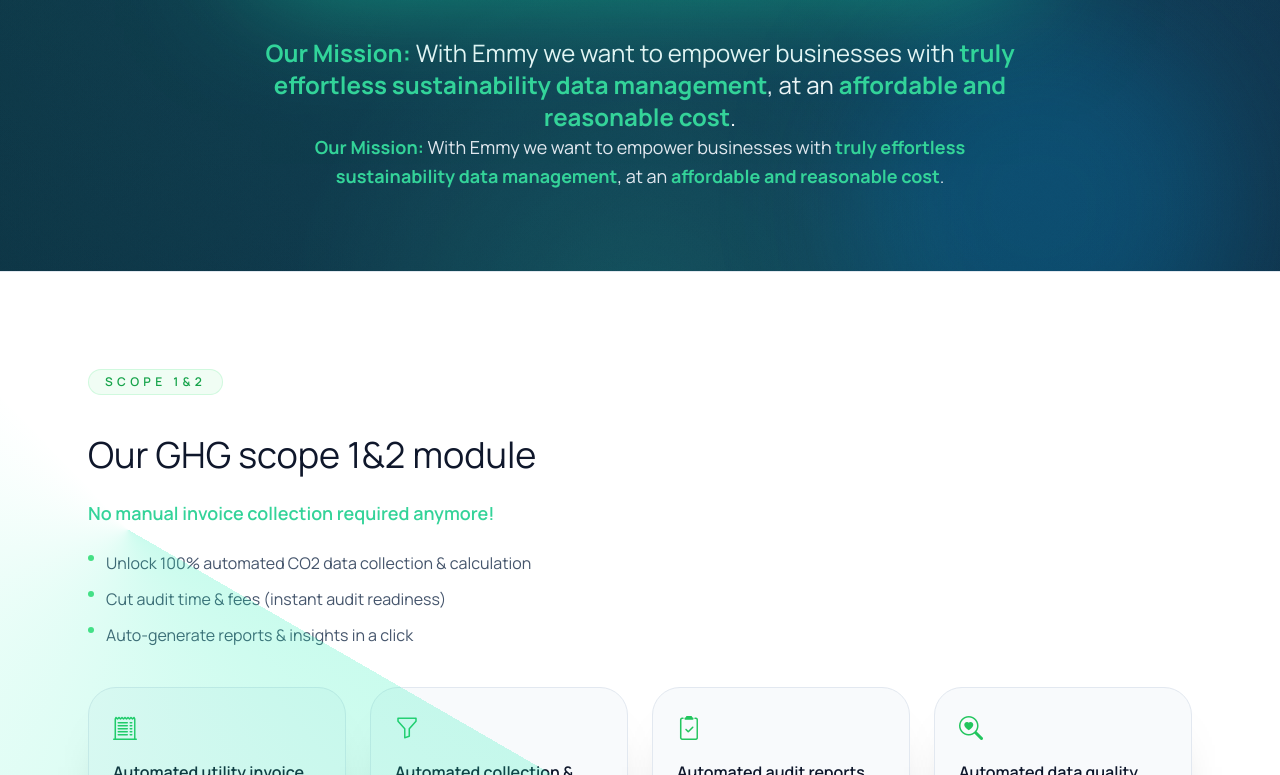
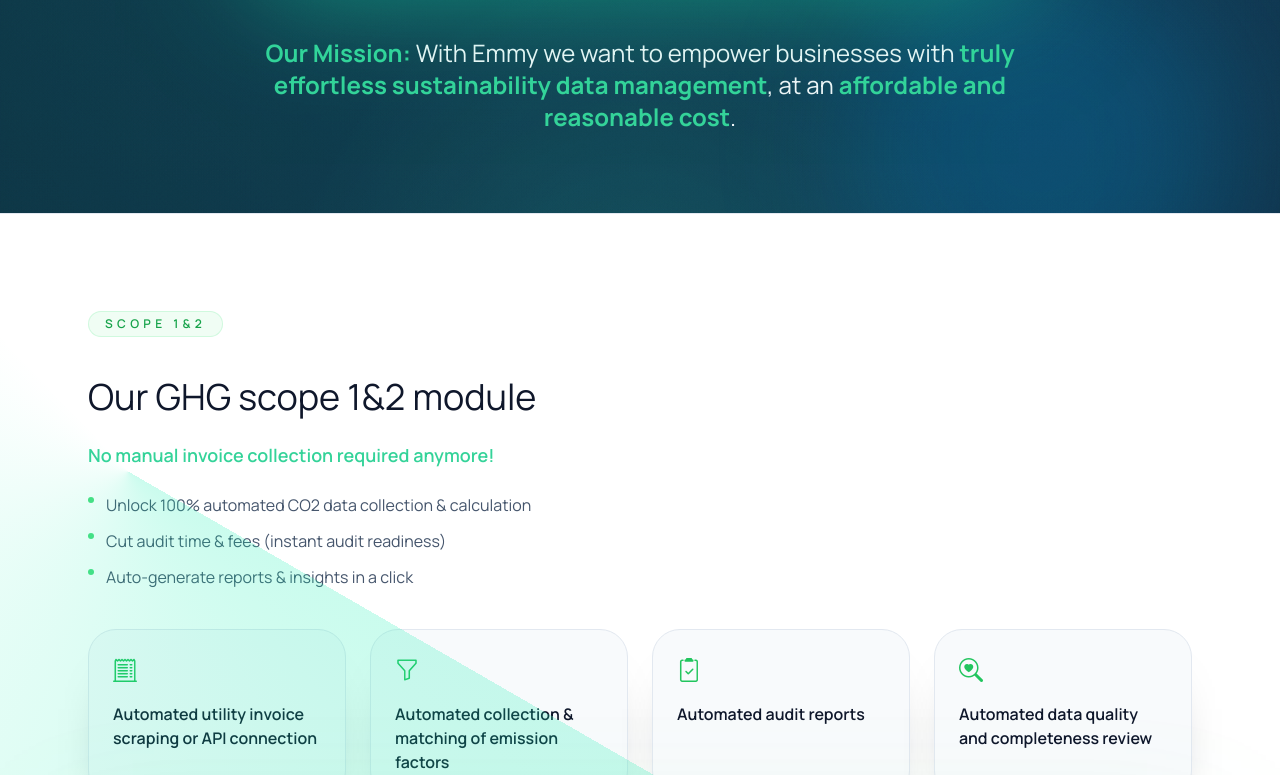
Before and after one commit to emmy-earth/promo-website, a Jekyll site: the page built from index.html, in a window 1280 px wide and 900 px high, scrolled down 789 px, cut to the strip 125-900 px from the top of the window. Built offline with Jekyll 4.4.1, drawn with Linux system fonts in a browser that asks for light colours; nearby versions of some CDN libraries; comment, search, counter and statistics services are not loaded.

Commit message:
Update index.html

```diff
--- a/index.html
+++ b/index.html
@@ -50,7 +50,6 @@ description: "Automated carbon accounting platform with AI-powered carbon analys
     <!-- UPDATED QUOTE SECTION -->
     <div class="mx-auto max-w-3xl text-center" data-animate data-delay="0.2s">
       <h3 class="text-xl sm:text-2xl"> <strong style="color: #34D399;">Our Mission:</strong> With Emmy we want to empower businesses with <strong style="color: #34D399;">truly effortless sustainability data management</strong>, at an <strong style="color: #34D399;">affordable and reasonable cost</strong>.</h3>
-      <p class="text-lg leading-relaxed text-slate-200"> <strong style="color: #34D399;">Our Mission:</strong> With Emmy we want to empower businesses with <strong style="color: #34D399;">truly effortless sustainability data management</strong>, at an <strong style="color: #34D399;">affordable and reasonable cost</strong>.</p>
     </div>
     <!-- END OF UPDATED QUOTE SECTION -->
 
```
